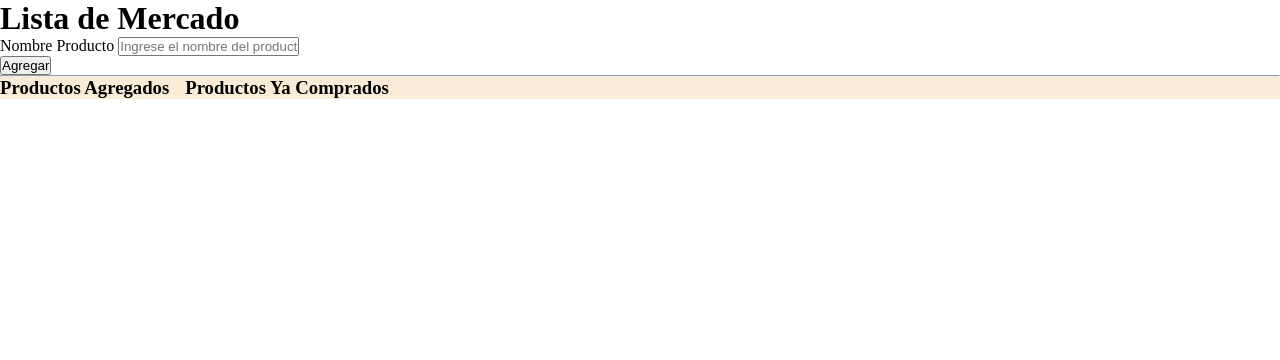
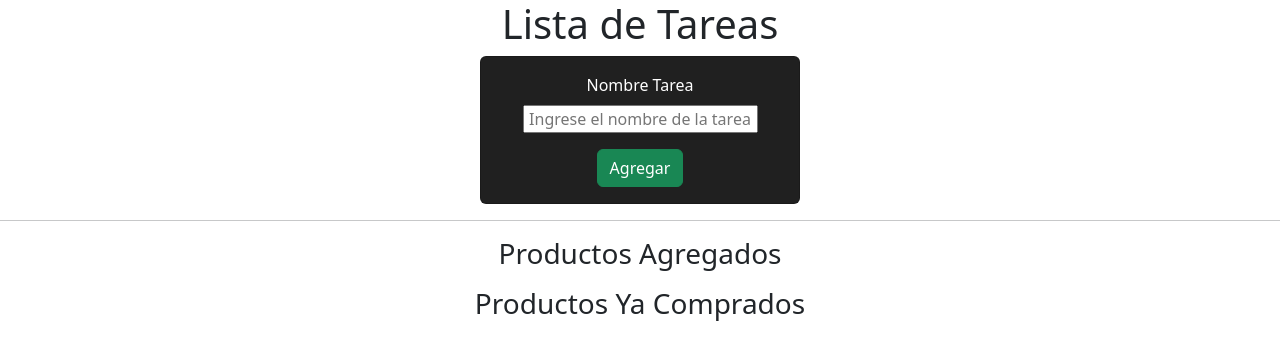
Before and after one commit to Zeroh95/JS_0081_EV_PORTAFOLIO_3, a plain HTML site: page index.html in a window 1280 px wide. Drawn offline with nearby package versions, Linux system fonts and the light colour scheme.

Commit message:
Avance de primera sesión

```diff
--- a/assets/CSS/styles.css
+++ b/assets/CSS/styles.css
@@ -4,10 +4,23 @@
     margin: 0px;
     padding: 0px;
     box-sizing: border-box;
+    text-align: center;
 }
 
 .row {
     display: flex;
-    background-color: antiquewhite;
     column-gap:  16px;
 }
+
+.container {
+    display: flex;
+    justify-content: center;
+    align-items: center;
+    align-content: center;
+}
+
+#agregarTarea {
+    width: 20rem;
+    background-color: #202020;
+    color: white;
+}
--- a/index.html
+++ b/index.html
@@ -4,20 +4,26 @@
     <meta charset="UTF-8">
     <meta name="viewport" content="width=device-width, initial-scale=1.0">
     <link rel="stylesheet" href="./assets/CSS/styles.css">
+    <link href="https://cdn.jsdelivr.net/npm/bootstrap@5.3.7/dist/css/bootstrap.min.css" rel="stylesheet">
+    <script src="https://cdn.jsdelivr.net/npm/bootstrap@5.3.7/dist/js/bootstrap.bundle.min.js" defer></script>
     <script src="./assets/JS/script.js"></script>
-    <title>Document</title>
+    <title>Lista de Tareas</title>
 </head>
 <body>
-    <h1>Lista de Mercado</h1>
-    <form action="#" onsubmit="agregarProducto(event)">
-        <div>
-            <label for="producto">Nombre Producto</label>
-            <input type="text" name="producto" id="producto" placeholder="Ingrese el nombre del producto">
+    <h1 id="titulo">Lista de Tareas</h1>
+    <div class="container">
+        <div class="card" id="agregarTarea">
+            <form action="#" onsubmit="agregarProducto(event)">
+                <div class="card-body">
+                    <label for="tarea" class="card-title">Nombre Tarea</label>
+                    <input type="text" name="tarea" id="tarea" placeholder="Ingrese el nombre de la tarea">
+                </div>
+                <div>
+                    <button class="btn btn-success mb-3" type="submit">Agregar</button>
+                </div>
+            </form>
         </div>
-        <div>
-            <button type="submit">Agregar</button>
-        </div>
-    </form>
+    </div>
     <hr>
     <section class="row">
         <section>
```
Also changed, not shown: 1 other file.
